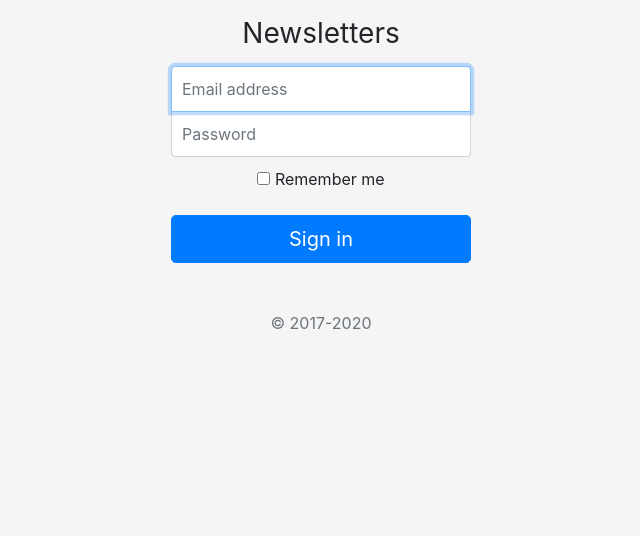
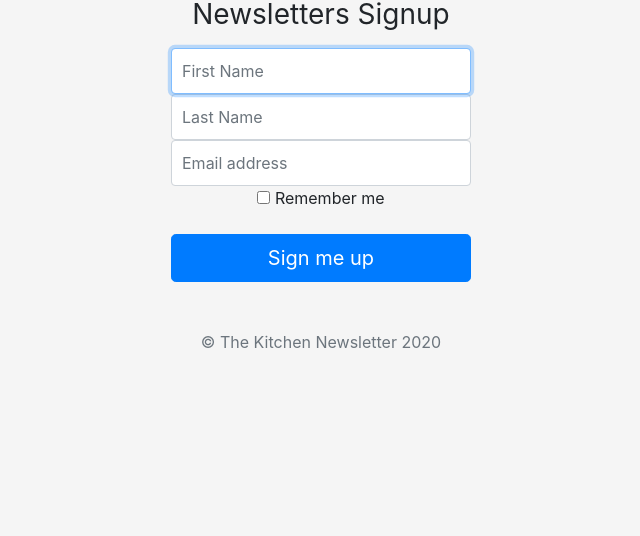
Before and after one commit to SBastos800/newsletter-signup-node, a website: page signup.html in a window 1280 px wide. Shown: the part 264-800 px from the top of the page, without its empty margins (319-959 px from the left). Drawn offline with nearby package versions, Linux system fonts and the light colour scheme.

Commit message:
changed template default text, created new input, adjusted css

```diff
--- a/signup.html
+++ b/signup.html
@@ -46,18 +46,19 @@
   <body class="text-center">
     <form class="form-signin">
   <img class="mb-4" src="/images/logo.jpg" alt="" width="72" height="72">
-  <h1 class="h3 mb-3 font-weight-normal">Newsletters</h1>
-  <label for="inputEmail" class="sr-only">Email address</label>
-  <input type="email" id="inputEmail" class="form-control" placeholder="Email address" required autofocus>
-  <label for="inputPassword" class="sr-only">Password</label>
-  <input type="password" id="inputPassword" class="form-control" placeholder="Password" required>
+  <h1 class="h3 mb-3 font-weight-normal">Newsletters Signup</h1>
+  <input type="text" id="firstName" class="form-control top" placeholder="First Name" required autofocus>
+  <input type="text" id="lastName" class="form-control middle" placeholder="Last Name" required >
+  <input type="email" id="inputEmail" class="form-control bottom" placeholder="Email address" required >
+
+
   <div class="checkbox mb-3">
     <label>
       <input type="checkbox" value="remember-me"> Remember me
     </label>
   </div>
-  <button class="btn btn-lg btn-primary btn-block" type="submit">Sign in</button>
-  <p class="mt-5 mb-3 text-muted">&copy; 2017-2020</p>
+  <button class="btn btn-lg btn-primary btn-block" type="submit">Sign me up</button>
+  <p class="mt-5 mb-3 text-muted">&copy; The Kitchen Newsletter 2020</p>
 </form>
 </body>
 </html>
--- a/styles.css
+++ b/styles.css
@@ -35,12 +35,12 @@
 .form-signin .form-control:focus {
   z-index: 2;
 }
-.form-signin input[type="email"] {
+.form-signin .top input[type="text"] {
   margin-bottom: -1px;
   border-bottom-right-radius: 0;
   border-bottom-left-radius: 0;
 }
-.form-signin input[type="password"] {
+.form-signin .bottom input[type="email"] {
   margin-bottom: 10px;
   border-top-left-radius: 0;
   border-top-right-radius: 0;
```
